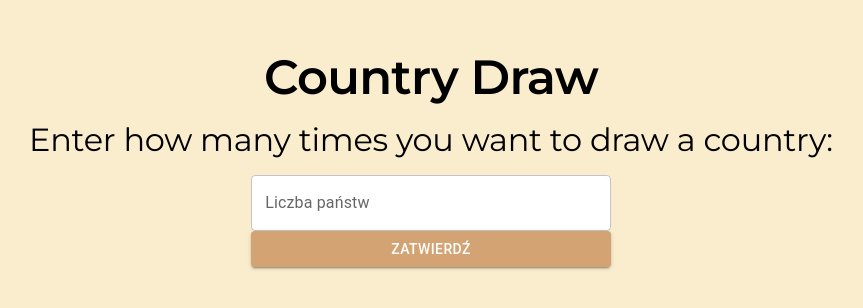
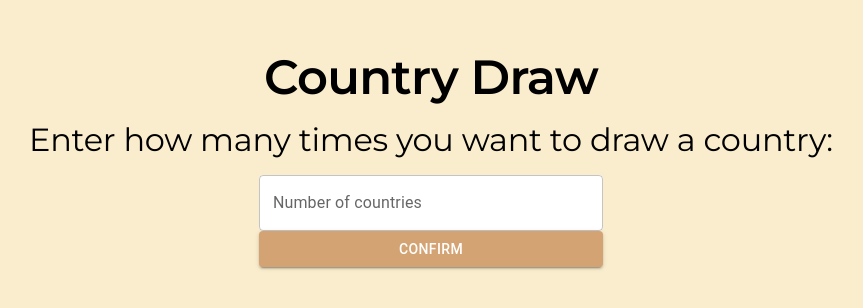
Before and after one commit to Kubix007/countries-info, a React (Create React App) app: page / in a window 1280 px wide. Shown: the part 290-598 px from the top of the page, without its empty margins (209-1072 px from the left). Built offline with nearby package versions, Linux system fonts and the light colour scheme.

Commit message:
Update InputForm

```diff
--- a/src/components/InputForm/InputForm.tsx
+++ b/src/components/InputForm/InputForm.tsx
@@ -9,10 +9,10 @@ import { getCountryNames } from "../../features/country/countrySlice";
 const validationSchema = yup.object({
   amount: yup
     .number()
-    .typeError("To nie jest liczba ;)")
-    .required("Aby przejść dalej pole nie może być puste ;)")
-    .min(5, "Liczba chyba nie jest większa niż 5 ;)")
-    .max(20, "Liczba chyba nie jest mniejsza niż 20 ;)"),
+    .typeError("This is not a number ;)")
+    .required("To move on, the field must not be empty ;)")
+    .min(5, "The number is probably not more than 5 ;)")
+    .max(20, "The number is probably not less than 20 ;)"),
 });
 
 const InputForm = () => {
@@ -33,7 +33,7 @@ const InputForm = () => {
         fullWidth
         id="amount"
         name="amount"
-        label="Liczba państw"
+        label="Number of countries"
         value={formik.values.amount}
         onChange={formik.handleChange}
         error={formik.touched.amount && Boolean(formik.errors.amount)}
@@ -43,7 +43,7 @@ const InputForm = () => {
         }}
       />
       <Styles.SubmitButton variant="contained" fullWidth type="submit">
-        Zatwierdź
+        Confirm
       </Styles.SubmitButton>
     </form>
   );
```
